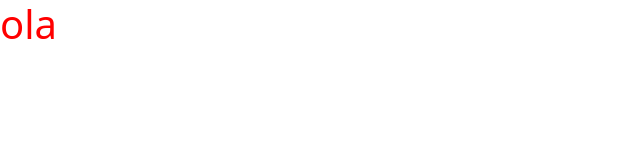
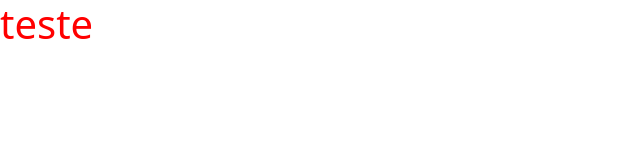
Before and after one commit to ValterBriolli/Projeto3, a plain HTML site: page index.html in a window 1280 px wide. Shown: the full height of the page, 0-640 px from the left. Drawn offline with nearby package versions, Linux system fonts and the light colour scheme.

Commit message:
atualização

```diff
--- a/index.html
+++ b/index.html
@@ -13,7 +13,7 @@
 <script src="https://cdn.jsdelivr.net/npm/bootstrap@5.1.3/dist/js/bootstrap.bundle.min.js" integrity="sha384-ka7Sk0Gln4gmtz2MlQnikT1wXgYsOg+OMhuP+IlRH9sENBO0LRn5q+8nbTov4+1p" crossorigin="anonymous" defer></script>
 </head>
 <body>
-    <h1> ola </h1>
+    <h1>teste</h1>
 
 </body>
 
```
